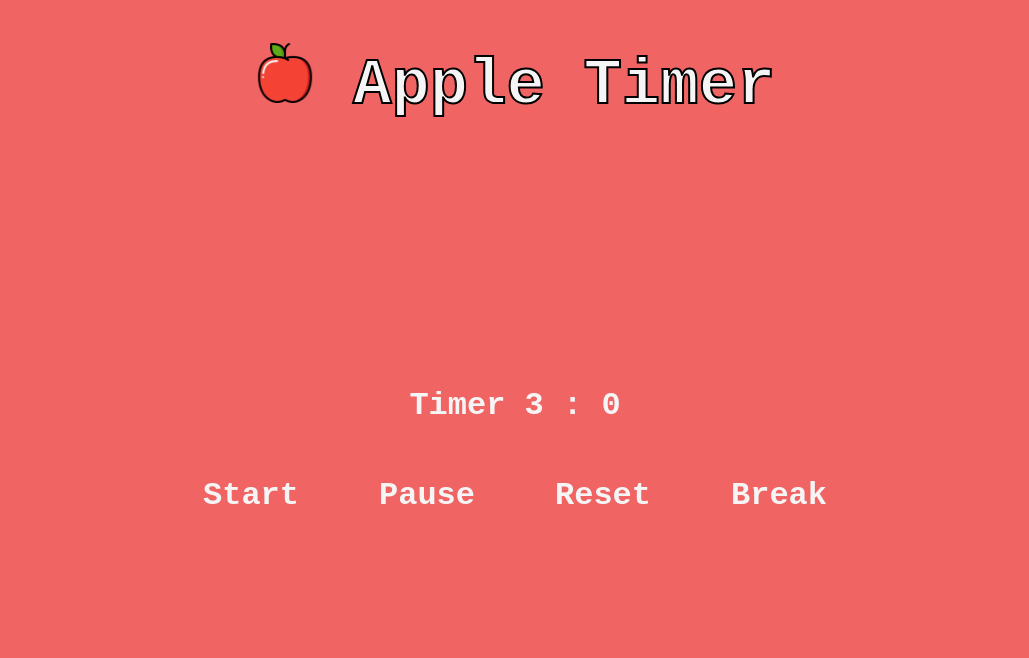
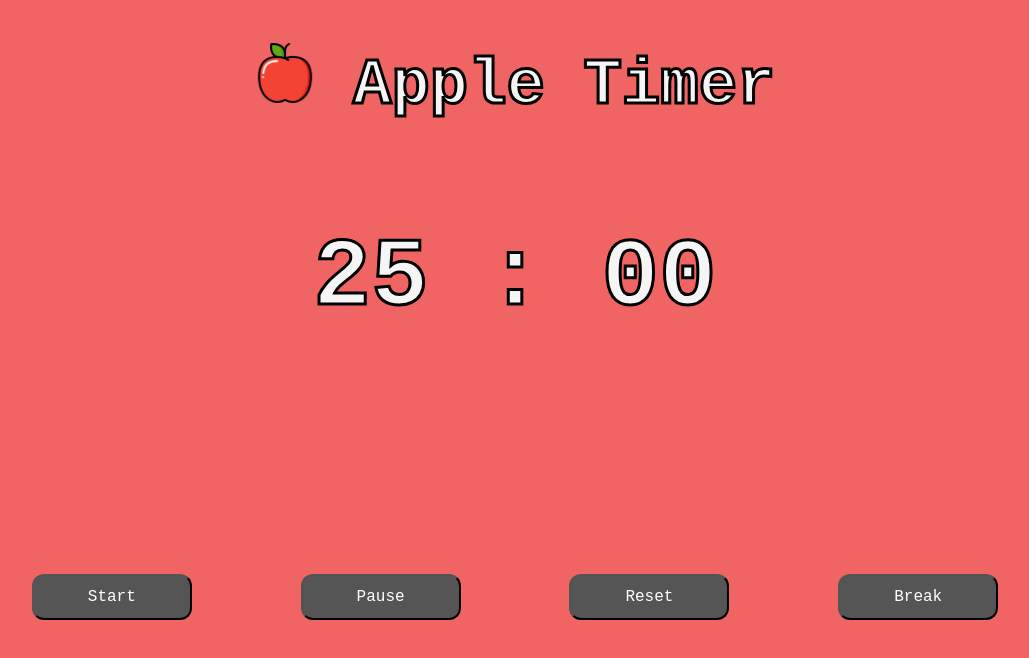
Before and after one commit to Lawrence-gg/Apple-timer, a plain HTML site: page index.html in a window 1280 px wide. Shown: the whole page, without its empty margins (125-1154 px from the left). Drawn offline with Linux system fonts and the light colour scheme.

Commit message:
Add button styling

```diff
--- a/index.html
+++ b/index.html
@@ -14,18 +14,18 @@
     </h1>
     <div class="container">
       <div class="timer">
-        <h2>
-          <span class="timer-status">Timer</span>
-          <span class="timer-minutes">4</span>
+        <h1>
+          <span class="timer-minutes">25</span>
           <span class="timer-semicolon">:</span>
           <span class="timer-seconds">00</span>
-        </h2>
+        </h1>
       </div>
+      <h2></h2>
       <div class="timer-controls">
-        <h2 class="timer-mode-start">Start</h2>
-        <h2 class="timer-mode-pause">Pause</h2>
-        <h2 class="timer-mode-reset">Reset</h2>
-        <h2 class="timer-mode-break">Break</h2>
+        <button class="timer-mode-start">Start</button>
+        <button class="timer-mode-pause">Pause</button>
+        <button class="timer-mode-reset">Reset</button>
+        <button class="timer-mode-break">Break</button>
       </div>
     </div>
   </body>
--- a/script.js
+++ b/script.js
@@ -2,12 +2,15 @@ const status = document.querySelector('.timer-status');
 const minutes = document.querySelector('.timer-minutes');
 const seconds = document.querySelector('.timer-seconds');
 
-const start = document.querySelector('.timer-mode-start');
-const pause = document.querySelector('.timer-mode-pause');
-const reset = document.querySelector('.timer-mode-reset');
-const breakTimer = document.querySelector('.timer-mode-break');
+const startBtn = document.querySelector('.timer-mode-start');
+const pauseBtn = document.querySelector('.timer-mode-pause');
+const resetBtn = document.querySelector('.timer-mode-reset');
+const breakTimeBtn = document.querySelector('.timer-mode-break');
 
-setInterval(timer, 1000);
+//Starting the timer;
+function startTimer() {
+  setInterval(timer, 1000);
+}
 
 function timer() {
   let currentMinutes = minutes.innerHTML;
@@ -16,7 +19,7 @@ function timer() {
   if (currentMinutes != 00) {
     if (currentSeconds == 0) {
       currentMinutes--;
-      currentSeconds = 4;
+      currentSeconds = 59;
     } else {
       currentSeconds--;
     }
--- a/style.css
+++ b/style.css
@@ -7,12 +7,18 @@ body {
 h1 {
   text-align: center;
   font-size: 4rem;
-  -webkit-text-stroke: 2px black;
+  -webkit-text-stroke: 3px black;
   text-stroke: 2px black;
 }
 
 h2 {
   font-size: 2rem;
+}
+
+.timer > h1 {
+  font-size: 6rem;
+  -webkit-text-stroke: 3px black;
+  text-stroke: 3px black;
 }
 
 img {
@@ -21,23 +27,36 @@ img {
 }
 
 .container {
-  width: 50%;
-  height: 50%;
+  width: 80%;
+  height: 60%;
   position: absolute;
-  top: 25%;
-  left: 25%;
+  top: 20%;
+  left: 10%;
   display: grid;
-  grid-template-rows: 1fr 1fr;
+  grid-template-rows: 1fr 1fr 1fr;
+  align-items: center;
 }
 
 .timer {
-  margin-top: 10rem;
   text-align: center;
 }
 
 .timer-controls {
   display: grid;
   grid-template-columns: 1fr 1fr 1fr 1fr;
-  gap: 10%;
+  grid-template-rows: 10px;
+  gap: 5%;
   justify-items: center
 }
+
+button {
+  display: inline-block;
+  padding: 12px;
+  background-color: #555;
+  color: white;
+  margin: auto auto;
+  width: 10rem;
+  font-size: 1rem;
+  font-family: monospace;
+  border-radius: 12px;
+}
```
